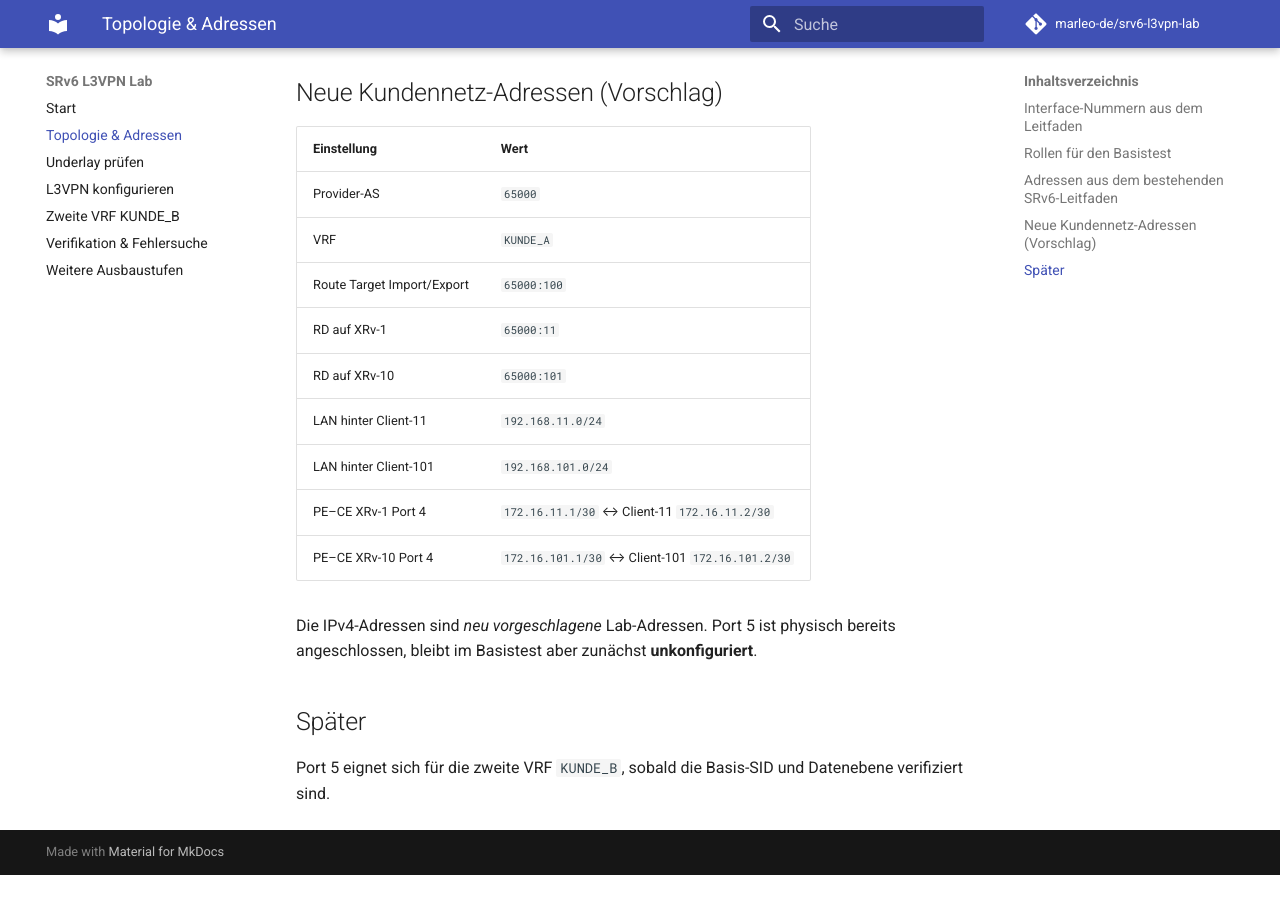
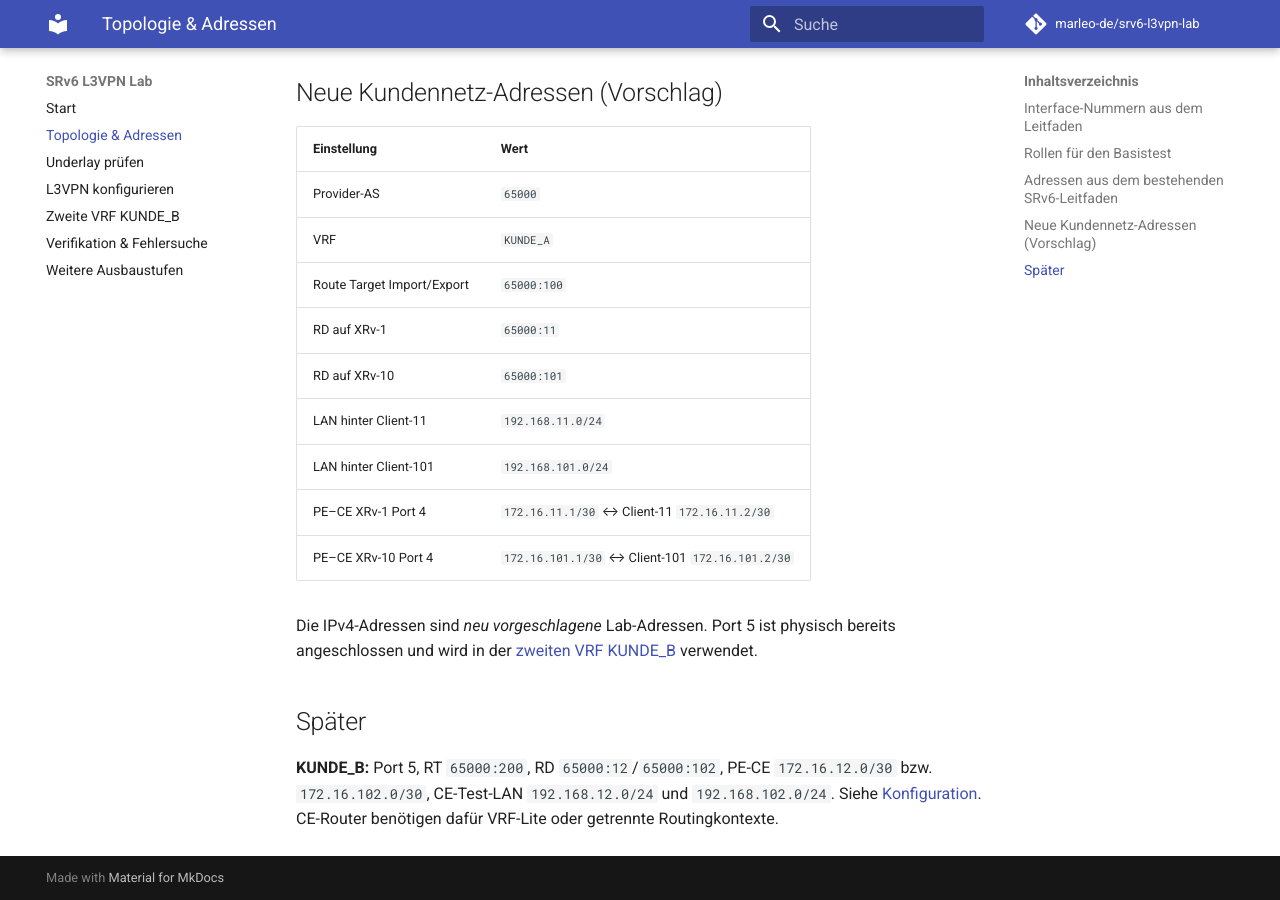
Before and after one commit to marleo-de/srv6-l3vpn-lab, an MkDocs documentation site: the page built from docs/topologie.md, in a window 1280 px wide and 900 px high, scrolled down 1684 px. Built offline with MkDocs 1.6.1 and Material for MkDocs 9.7.7, drawn with Linux system fonts in a browser that asks for light colours; comment, search, counter and statistics services are not loaded; before the commit the page ends 2559 px from its top, so only the background shows below that.

Commit message:
Document second isolated VRF KUNDE_B and CE port 5

```diff
--- a/docs/topologie.md
+++ b/docs/topologie.md
@@ -57,8 +57,8 @@ Die roten Nummern sind **nicht** die letzten Ziffern der IPv4-Adressen. Vor der
 | PE–CE XRv-1 Port 4 | `172.16.11.1/30` ↔ Client-11 `172.16.11.2/30` |
 | PE–CE XRv-10 Port 4 | `172.16.101.1/30` ↔ Client-101 `172.16.101.2/30` |
 
-Die IPv4-Adressen sind *neu vorgeschlagene* Lab-Adressen. Port 5 ist physisch bereits angeschlossen, bleibt im Basistest aber zunächst **unkonfiguriert**.
+Die IPv4-Adressen sind *neu vorgeschlagene* Lab-Adressen. Port 5 ist physisch bereits angeschlossen und wird in der [zweiten VRF KUNDE_B](kunde-b.md) verwendet.
 
 ## Später
 
-Port 5 eignet sich für die zweite VRF `KUNDE_B`, sobald die Basis-SID und Datenebene verifiziert sind.
+**KUNDE_B:** Port 5, RT `65000:200`, RD `65000:12`/`65000:102`, PE-CE `172.16.12.0/30` bzw. `172.16.102.0/30`, CE-Test-LAN `192.168.12.0/24` und `192.168.102.0/24`. Siehe [Konfiguration](kunde-b.md). CE-Router benötigen dafür VRF-Lite oder getrennte Routingkontexte.
```
